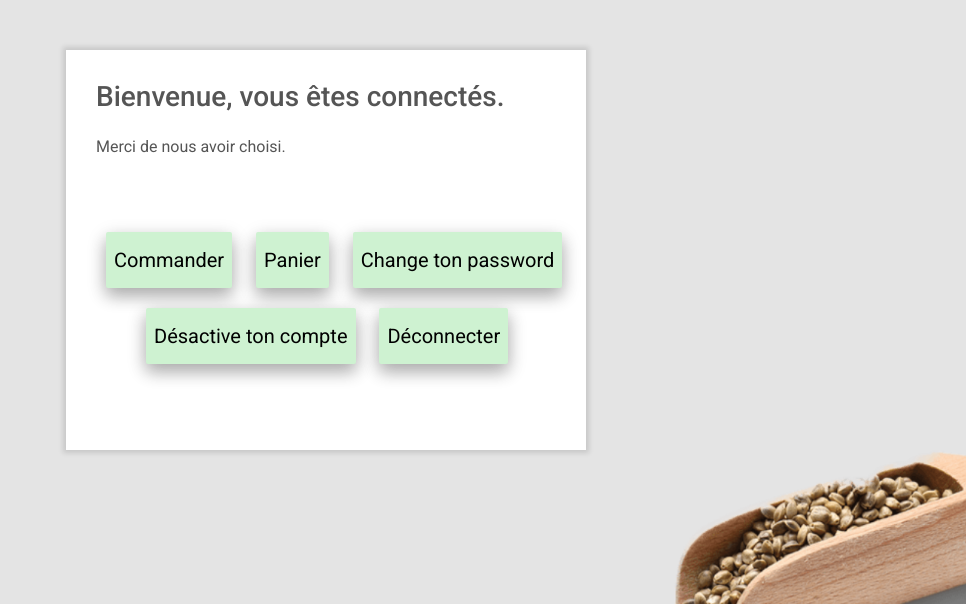
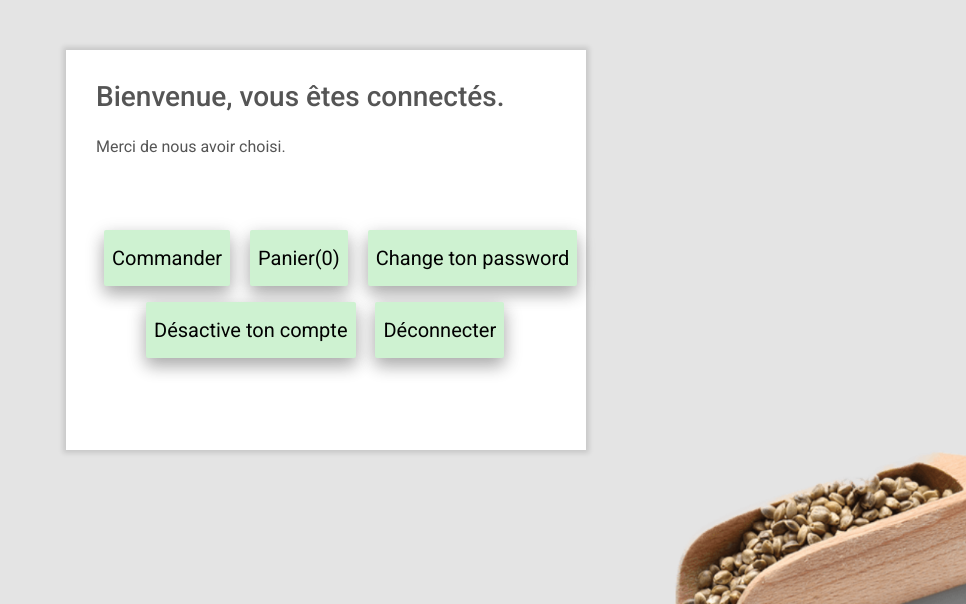
Before and after one commit to ychiheb98/Projet-Web-CESI, a PHP site: page /login.php in a window 1280 px wide. Shown: the part 67-671 px from the top of the page, without its empty margins (314-1280 px from the left). Run offline with PHP 8.4, Linux system fonts and the light colour scheme; the visitor is signed in with stand-in values (Sample User, id 1); data that the repository does not hold is empty; some libraries are stand-ins or nearby versions.

Commit message:
Cart Page Improvements

```diff
--- a/header.php
+++ b/header.php
@@ -63,6 +63,8 @@ if(isset($_SESSION['user_info']))
       if($order['qty8'] > 0){ $counter = $counter + 1; }
       if($order['qty9'] > 0){ $counter = $counter + 1; }
 
+      $_SESSION['counter'] = $counter;
+
       echo '<A HREF="cartpage.php" style="margin-left: 850px;"> Panier ('.$counter.')</a>';
 
     }
--- a/login.php
+++ b/login.php
@@ -66,11 +66,11 @@ $_SESSION['userName'] = 'Root';		$_COOKIE['varname'] = 9;	?>
 				<h3>Bienvenue, vous êtes connectés.</h3>
 					Merci de nous avoir choisi.
 					<br /><br>
-					<INPUT TYPE="Reset" value="Commander" id="reset" class="button" style="border-radius: 2px;width:auto;height:auto; background-color: #cef2d1; color: black;font-size: 20px; border: 2px solid #cef2d1; box-shadow: 0 8px 16px 0 rgba(0,0,0,0.2), 0 6px 20px 0 rgba(0,0,0,0.19); margin:10px;" onclick="window.location='order.php';">
-					<INPUT TYPE="Reset" value="Panier" id="reset" class="button" style="border-radius: 2px;width:auto;height:auto; background-color: #cef2d1; color: black;font-size: 20px; border: 2px solid #cef2d1; box-shadow: 0 8px 16px 0 rgba(0,0,0,0.2), 0 6px 20px 0 rgba(0,0,0,0.19); margin:10px;" onclick="window.location='cartpage.php';">
-					<INPUT TYPE="Reset" value="Change ton password" id="reset" class="button" style="border-radius: 2px;width:auto;height:auto; background-color: #cef2d1; color: black;font-size: 20px; border: 2px solid #cef2d1; box-shadow: 0 8px 16px 0 rgba(0,0,0,0.2), 0 6px 20px 0 rgba(0,0,0,0.19); margin:10px;" onclick="window.location='#';">
-					<INPUT TYPE="Reset" value="Désactive ton compte" id="reset" class="button" style="border-radius: 2px;width:auto;height:auto; background-color: #cef2d1; color: black;font-size: 20px; border: 2px solid #cef2d1; box-shadow: 0 8px 16px 0 rgba(0,0,0,0.2), 0 6px 20px 0 rgba(0,0,0,0.19); margin:10px;margin-left:50px;" onclick="window.location='#';">
-					<INPUT TYPE="Reset" value="Déconnecter" id="reset" class="button" style="border-radius: 2px;width:auto;height:auto; background-color: #cef2d1; color: black;font-size: 20px; border: 2px solid #cef2d1; box-shadow: 0 8px 16px 0 rgba(0,0,0,0.2), 0 6px 20px 0 rgba(0,0,0,0.19); margin:10px;" onclick="window.location='logout.php';">
+					<INPUT TYPE="Reset" value="Commander" id="reset" class="button" style="border-radius: 2px;width:auto;height:auto; background-color: #cef2d1; color: black;font-size: 20px; border: 2px solid #cef2d1; box-shadow: 0 8px 16px 0 rgba(0,0,0,0.2), 0 6px 20px 0 rgba(0,0,0,0.19); margin:8px;" onclick="window.location='order.php';">
+					<INPUT TYPE="Reset" value= <?php echo "Panier(" . $_SESSION['counter'] . ")" ?> id="reset" class="button" style="border-radius: 2px;width:auto;height:auto; background-color: #cef2d1; color: black;font-size: 20px; border: 2px solid #cef2d1; box-shadow: 0 8px 16px 0 rgba(0,0,0,0.2), 0 6px 20px 0 rgba(0,0,0,0.19); margin:8px;" onclick="window.location='cartpage.php';">
+					<INPUT TYPE="Reset" value="Change ton password" id="reset" class="button" style="border-radius: 2px;width:auto;height:auto; background-color: #cef2d1; color: black;font-size: 20px; border: 2px solid #cef2d1; box-shadow: 0 8px 16px 0 rgba(0,0,0,0.2), 0 6px 20px 0 rgba(0,0,0,0.19); margin:8px;" onclick="window.location='#';">
+					<INPUT TYPE="Reset" value="Désactive ton compte" id="reset" class="button" style="border-radius: 2px;width:auto;height:auto; background-color: #cef2d1; color: black;font-size: 20px; border: 2px solid #cef2d1; box-shadow: 0 8px 16px 0 rgba(0,0,0,0.2), 0 6px 20px 0 rgba(0,0,0,0.19); margin:8px;margin-left:50px;" onclick="window.location='#';">
+					<INPUT TYPE="Reset" value="Déconnecter" id="reset" class="button" style="border-radius: 2px;width:auto;height:auto; background-color: #cef2d1; color: black;font-size: 20px; border: 2px solid #cef2d1; box-shadow: 0 8px 16px 0 rgba(0,0,0,0.2), 0 6px 20px 0 rgba(0,0,0,0.19); margin:8px;" onclick="window.location='logout.php';">
 				</div>
 	        </div>
 	    </form>
--- /dev/null
+++ b/logout.php
@@ -0,0 +1,6 @@
+<?php
+session_start(); //to ensure you are using same session
+session_destroy(); //destroy the session
+header("location:login.php"); //to redirect back to "index.php" after logging out
+exit();
+?>
```
